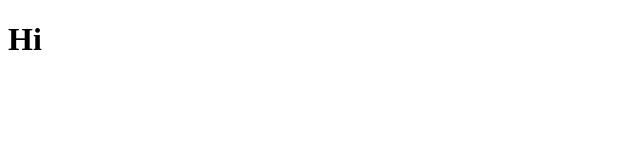
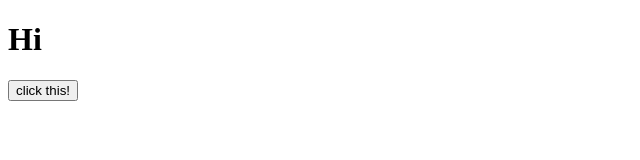
Before and after one commit to Amakie/Practice, a plain HTML site: page home.html in a window 1280 px wide. Shown: the whole page, without its empty margins (0-640 px from the left). Drawn offline with Linux system fonts and the light colour scheme.

Commit message:
added button

```diff
--- a/home.html
+++ b/home.html
@@ -2,8 +2,14 @@
 <html lang="en">
     <head>
         <title>Home</title>
+        <script>
+            function hello() {
+                alert('hello, world');
+            }
+        </script>
     </head>
     <body>
         <h1>Hi</h1>
+        <button onclick="hello()">click this!</button>
     </body>
 </html>
```
